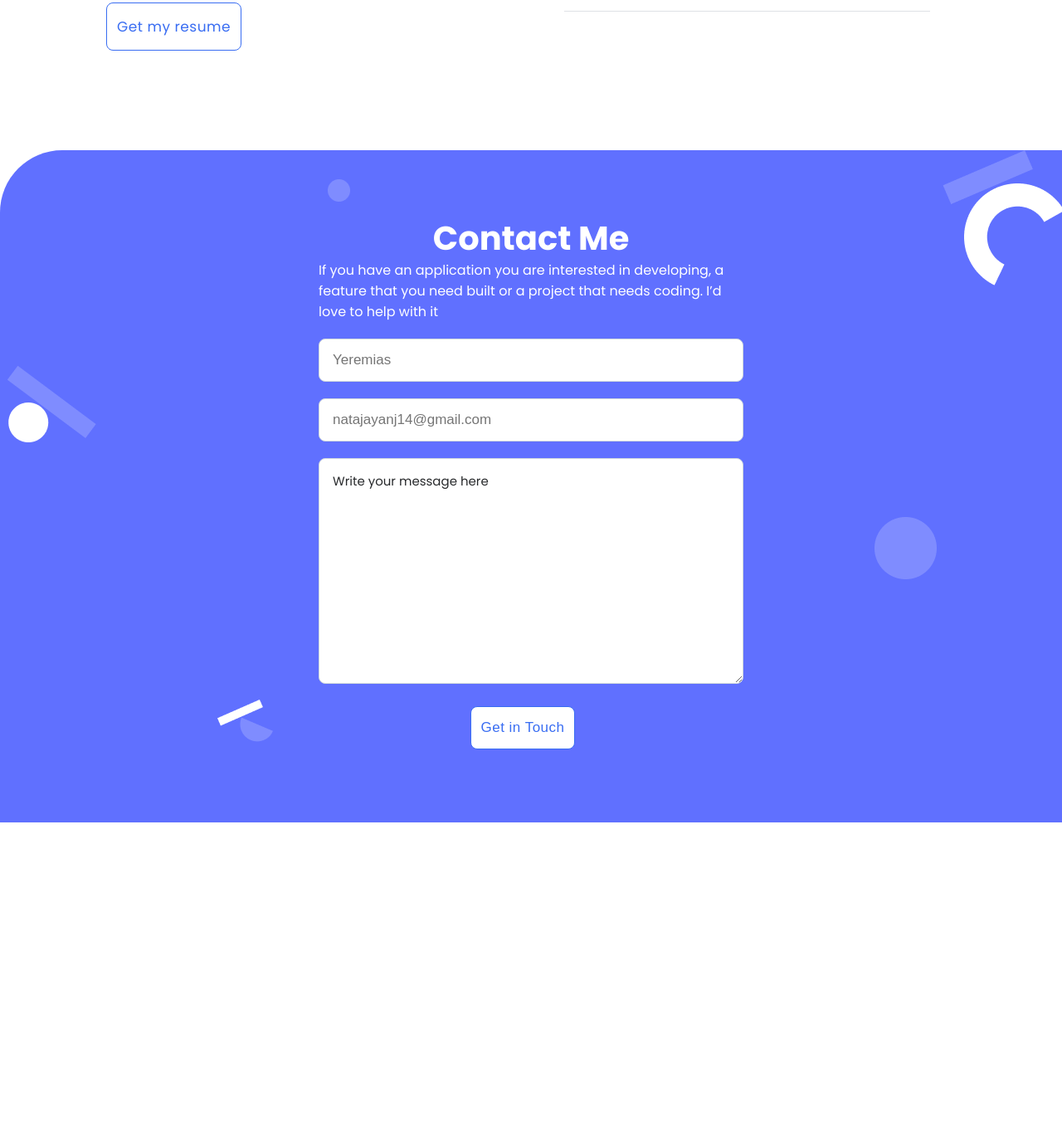
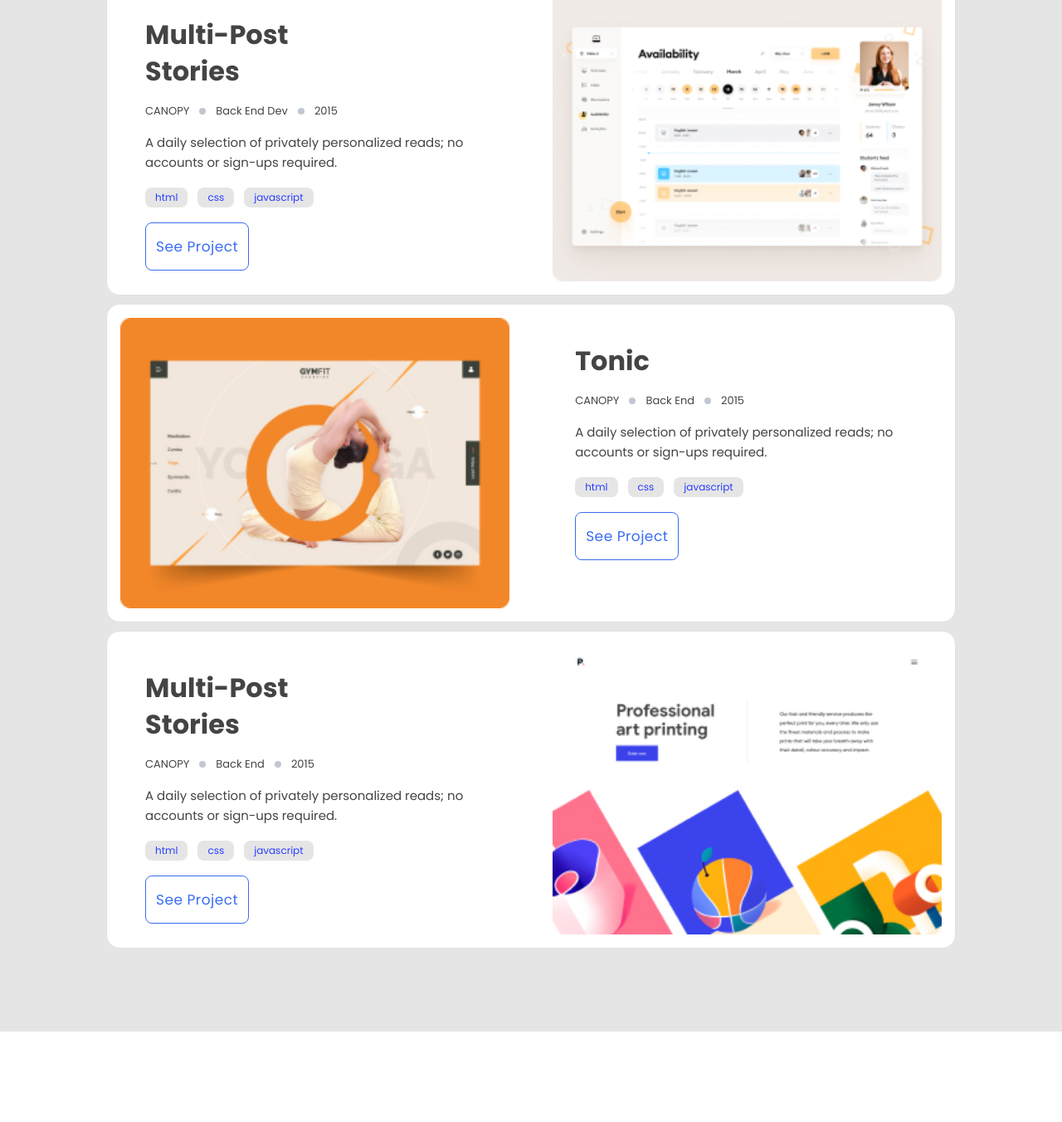
Before and after one commit to kkolade/kolakolade.me.old, a website: page index.html in a window 1280 px wide. Shown: the part 1241-2593 px from the top of the page at 83% size. Before the commit the page ends 2232 px from the top, so only its background shows below. Drawn offline with Linux system fonts and the light colour scheme.

Commit message:
Work section restored

```diff
--- a/index.html
+++ b/index.html
@@ -85,7 +85,124 @@
       </div>
     </section>
     <section class="work" id="work">
-
+      <div class="container work__container">
+        <article class="work__card">
+          <img
+            src="asset/images/portfolio-1.jpg"
+            alt="portfolio project 1"
+            class="work__card-image card-item"
+          />
+          <div class="work__card-text-content card-item">
+            <h2 class="work__card-title">Tonic</h2>
+            <div class="work__card-info">
+              <p class="work__card-project-titlet--callout">Canopy</p>
+              <div class="marker"></div>
+              <p class="work__card-project-stack">Back End Dev</p>
+              <div class="marker"></div>
+              <p class="work__card-project-year">2015</p>
+            </div>
+            <p class="work__card-description description-text">
+              A daily selection of privately personalized reads; no accounts or
+              sign-ups required.
+            </p>
+            <div class="work__tech">
+              <ul class="work__card-technology-list">
+                <li class="work__card-technology-item">html</li>
+                <li class="work__card-technology-item">css</li>
+                <li class="work__card-technology-item">javascript</li>
+              </ul>
+            </div>
+            <a href="" class="work__cta btn-primary">See Project</a>
+          </div>
+        </article>
+        <article class="work__card work__card--reversed">
+          <img
+            src="asset/images/portfolio-2.jpg"
+            alt="portfolio project 2"
+            class="work__card-image card-item"
+          />
+          <div class="work__card-text-content card-item">
+            <h2 class="work__card-title">Multi-Post<br />Stories</h2>
+            <div class="work__card-info">
+              <p class="work__card-project-titlet--callout">Canopy</p>
+              <div class="marker"></div>
+              <p class="work__card-project-stack">Back End Dev</p>
+              <div class="marker"></div>
+              <p class="work__card-project-year">2015</p>
+            </div>
+            <p class="work__card-description description-text">
+              A daily selection of privately personalized reads; no accounts or
+              sign-ups required.
+            </p>
+            <div class="work__tech">
+              <ul class="work__card-technology-list">
+                <li class="work__card-technology-item">html</li>
+                <li class="work__card-technology-item">css</li>
+                <li class="work__card-technology-item">javascript</li>
+              </ul>
+            </div>
+            <a href="" class="work__cta btn-primary">See Project</a>
+          </div>
+        </article>
+        <article class="work__card">
+          <img
+            src="asset/images/portfolio-3.jpg"
+            alt="portfolio project 3"
+            class="work__card-image card-item"
+          />
+          <div class="work__card-text-content card-item">
+            <h2 class="work__card-title">Tonic</h2>
+            <div class="work__card-info">
+              <p class="work__card-project-titlet--callout">Canopy</p>
+              <div class="marker"></div>
+              <p class="work__card-project-stack">Back End</p>
+              <div class="marker"></div>
+              <p class="work__card-project-year">2015</p>
+            </div>
+            <p class="work__card-description description-text">
+              A daily selection of privately personalized reads; no accounts or
+              sign-ups required.
+            </p>
+            <div class="work__tech">
+              <ul class="work__card-technology-list">
+                <li class="work__card-technology-item">html</li>
+                <li class="work__card-technology-item">css</li>
+                <li class="work__card-technology-item">javascript</li>
+              </ul>
+            </div>
+            <a href="" class="work__cta btn-primary">See Project</a>
+          </div>
+        </article>
+        <article class="work__card work__card--reversed">
+          <img
+            src="asset/images/portfolio-4.jpg"
+            alt="portfolio project 4"
+            class="work__card-image card-item"
+          />
+          <div class="work__card-text-content card-item">
+            <h2 class="work__card-title">Multi-Post<br />Stories</h2>
+            <div class="work__card-info">
+              <p class="work__card-project-titlet--callout">Canopy</p>
+              <div class="marker"></div>
+              <p class="work__card-project-stack">Back End</p>
+              <div class="marker"></div>
+              <p class="work__card-project-year">2015</p>
+            </div>
+            <p class="work__card-description description-text">
+              A daily selection of privately personalized reads; no accounts or
+              sign-ups required.
+            </p>
+            <div class="work__tech">
+              <ul class="work__card-technology-list">
+                <li class="work__card-technology-item">html</li>
+                <li class="work__card-technology-item">css</li>
+                <li class="work__card-technology-item">javascript</li>
+              </ul>
+            </div>
+            <a href="#" class="work__cta btn-primary">See Project</a>
+          </div>
+        </article>
+      </div>
     </section>
     <section class="about" id="about">
       <div class="container about__container">
```
